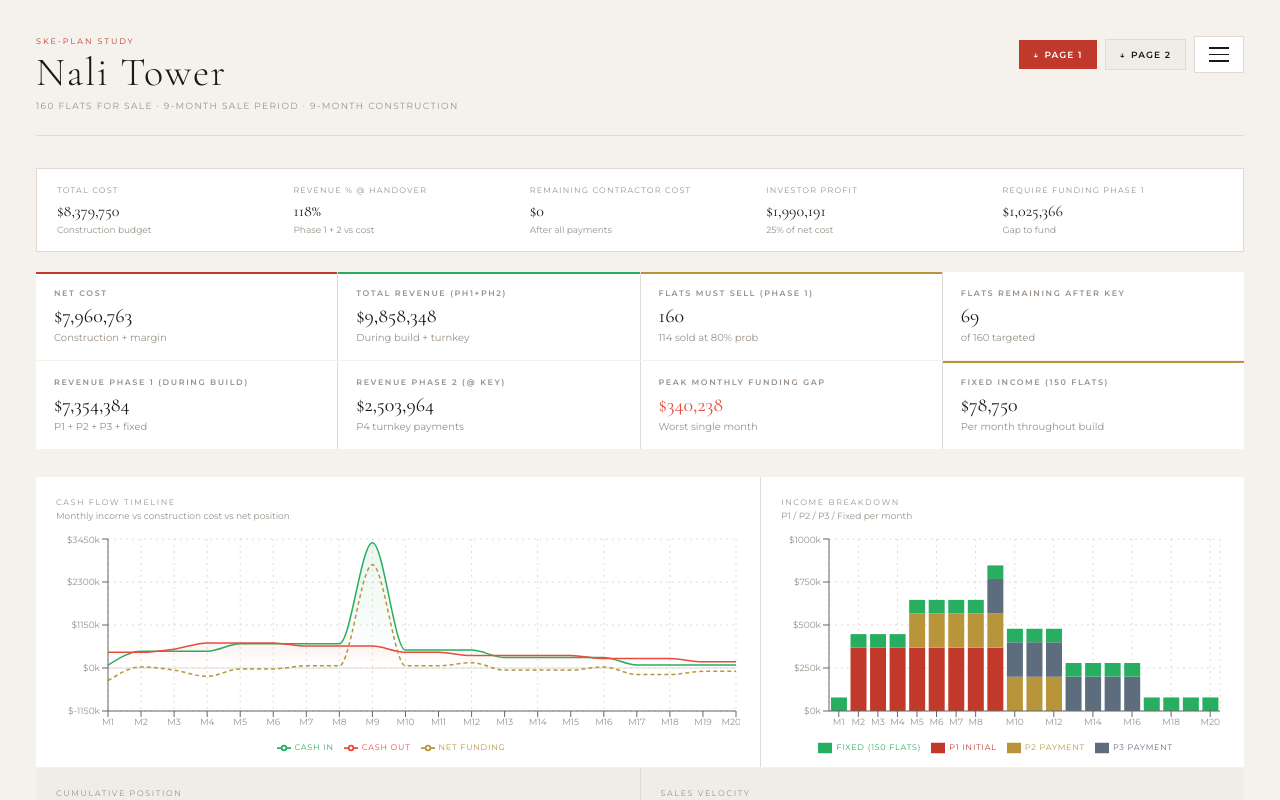
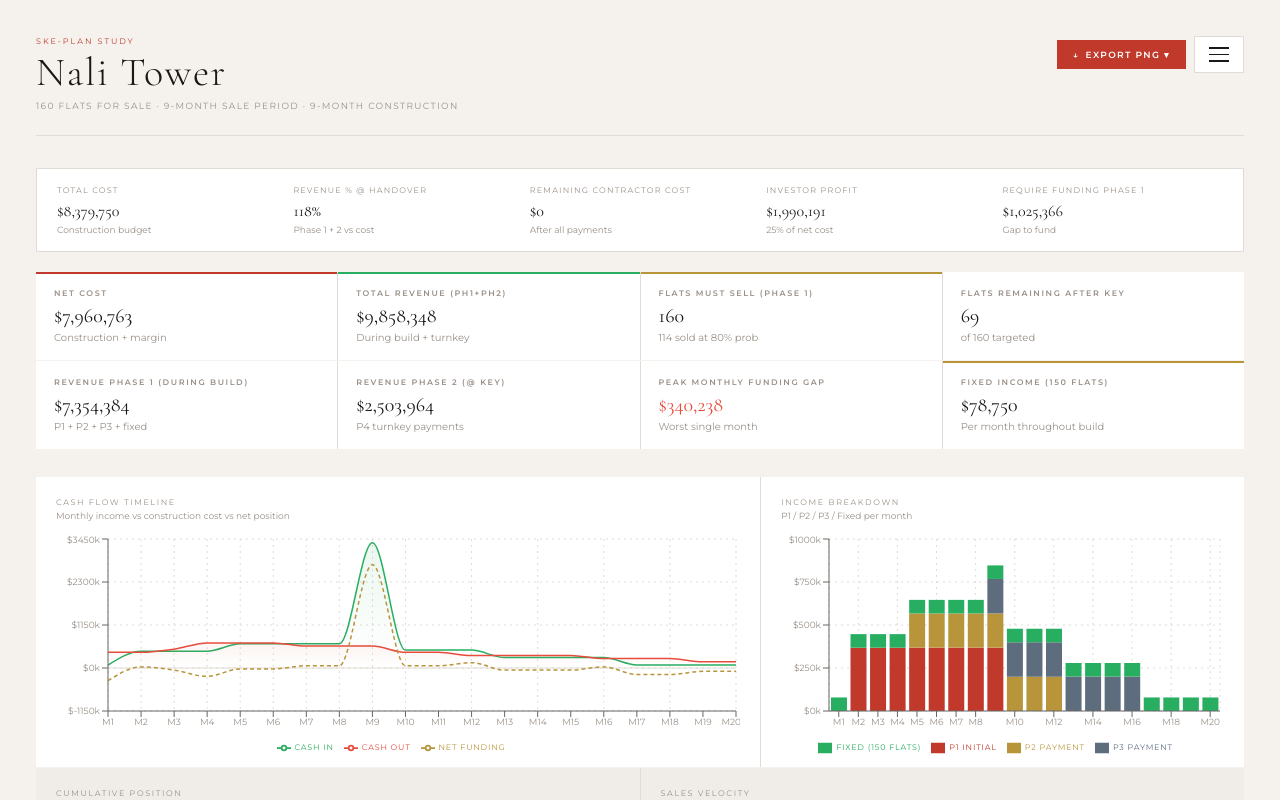
Before and after one commit to diyakawa21/analyzer-nali, a React (Vite) app: page / in a window 1280 px wide. Built offline with nearby package versions, Linux system fonts and the light colour scheme.

Commit message:
export dropdown 1 or 2 pages

```diff
--- a/src/NaliTowerAnalyzer.jsx
+++ b/src/NaliTowerAnalyzer.jsx
@@ -453,6 +453,7 @@ export default function App() {
   const [inputs, setInputs] = useState(DEFAULT_INPUTS);
   const [sidebarOpen, setSidebarOpen] = useState(false);
   const [exporting, setExporting] = useState(false);
+  const [showExportMenu, setShowExportMenu] = useState(false);
   const dashboardRef = useRef(null);
   const page1Ref = useRef(null);
   const page2Ref = useRef(null);
@@ -463,7 +464,7 @@ export default function App() {
 
   const r = results;
 
-  // Load html2canvas once and cache it
+  // Load html2canvas library from CDN
   async function loadHtml2Canvas() {
     if (window.html2canvas) return;
     const script = document.createElement('script');
@@ -472,37 +473,47 @@ export default function App() {
     await new Promise(resolve => script.onload = resolve);
   }
 
-  // Export Page 1: KPIs + Charts (top half of dashboard)
-  async function exportPage1() {
-    if (!page1Ref.current) return;
-    setExporting('page1');
+  // Export as 1 page — full dashboard in one PNG
+  async function exportOnePage() {
+    if (!dashboardRef.current) return;
+    setShowExportMenu(false);
+    setExporting(true);
     try {
       await loadHtml2Canvas();
-      const canvas = await window.html2canvas(page1Ref.current, {
+      const canvas = await window.html2canvas(dashboardRef.current, {
         scale: 2, useCORS: true, backgroundColor: '#f5f2ee', logging: false,
       });
       const link = document.createElement('a');
-      link.download = `Nali-Tower-Page1-${new Date().toISOString().slice(0,10)}.png`;
+      link.download = `Nali-Tower-Dashboard-${new Date().toISOString().slice(0,10)}.png`;
       link.href = canvas.toDataURL('image/png');
       link.click();
-    } catch(e) { alert('Export failed.'); }
+    } catch(e) { alert('Export failed. Please try again.'); }
     setExporting(false);
   }
 
-  // Export Page 2: Tables (flat breakdown + monthly schedule)
-  async function exportPage2() {
-    if (!page2Ref.current) return;
-    setExporting('page2');
+  // Export as 2 pages — Page1 (KPIs+charts) and Page2 (tables) as separate PNGs
+  async function exportTwoPages() {
+    if (!page1Ref.current || !page2Ref.current) return;
+    setShowExportMenu(false);
+    setExporting(true);
     try {
       await loadHtml2Canvas();
-      const canvas = await window.html2canvas(page2Ref.current, {
-        scale: 2, useCORS: true, backgroundColor: '#f5f2ee', logging: false,
-      });
-      const link = document.createElement('a');
-      link.download = `Nali-Tower-Page2-${new Date().toISOString().slice(0,10)}.png`;
-      link.href = canvas.toDataURL('image/png');
-      link.click();
-    } catch(e) { alert('Export failed.'); }
+      const date = new Date().toISOString().slice(0,10);
+      const opts = { scale: 2, useCORS: true, backgroundColor: '#f5f2ee', logging: false };
+      // Page 1
+      const c1 = await window.html2canvas(page1Ref.current, opts);
+      const l1 = document.createElement('a');
+      l1.download = `Nali-Tower-Page1-${date}.png`;
+      l1.href = c1.toDataURL('image/png');
+      l1.click();
+      // Short delay then Page 2
+      await new Promise(r => setTimeout(r, 800));
+      const c2 = await window.html2canvas(page2Ref.current, opts);
+      const l2 = document.createElement('a');
+      l2.download = `Nali-Tower-Page2-${date}.png`;
+      l2.href = c2.toDataURL('image/png');
+      l2.click();
+    } catch(e) { alert('Export failed. Please try again.'); }
     setExporting(false);
   }
 
@@ -558,28 +569,44 @@ export default function App() {
                   </p>
                 </div>
                 <div style={{ display: "flex", gap: 8, alignItems: "center" }}>
-                  {/* Export Page 1 button */}
-                  <button onClick={exportPage1} disabled={!!exporting} style={{
+                  {/* Export dropdown */}
+                  <div style={{ position: "relative" }}>
+                    <button onClick={() => setShowExportMenu(m => !m)} disabled={!!exporting} style={{
                       background: "var(--accent)", border: "none", color: "#fff",
-                    padding: "9px 14px", cursor: exporting ? "wait" : "pointer",
-                    fontSize: 9, fontWeight: 600, letterSpacing: "0.12em",
-                    textTransform: "uppercase", opacity: exporting === 'page1' ? 0.7 : 1,
-                    display: "flex", alignItems: "center", gap: 5,
+                      padding: "9px 16px", cursor: exporting ? "wait" : "pointer",
+                      fontSize: 9, fontWeight: 600, letterSpacing: "0.15em",
+                      textTransform: "uppercase", opacity: exporting ? 0.7 : 1,
+                      display: "flex", alignItems: "center", gap: 6,
                     }}>
                       <span>↓</span>
-                    {exporting === 'page1' ? "..." : "Page 1"}
+                      {exporting ? "Exporting..." : "Export PNG ▾"}
                     </button>
-                  {/* Export Page 2 button */}
-                  <button onClick={exportPage2} disabled={!!exporting} style={{
-                    background: "var(--surface2)", border: "1px solid var(--border)", color: "var(--text)",
-                    padding: "9px 14px", cursor: exporting ? "wait" : "pointer",
-                    fontSize: 9, fontWeight: 600, letterSpacing: "0.12em",
-                    textTransform: "uppercase", opacity: exporting === 'page2' ? 0.7 : 1,
-                    display: "flex", alignItems: "center", gap: 5,
+                    {showExportMenu && (
+                      <div style={{
+                        position: "absolute", top: "calc(100% + 4px)", right: 0,
+                        background: "var(--surface)", border: "1px solid var(--border)",
+                        zIndex: 200, minWidth: 160, boxShadow: "0 4px 16px rgba(0,0,0,0.1)",
                       }}>
-                    <span>↓</span>
-                    {exporting === 'page2' ? "..." : "Page 2"}
+                        <button onClick={exportOnePage} style={{
+                          width: "100%", padding: "10px 16px", background: "transparent",
+                          border: "none", borderBottom: "1px solid var(--border)",
+                          textAlign: "left", cursor: "pointer", fontSize: 10,
+                          color: "var(--text)", fontWeight: 600, letterSpacing: "0.1em",
+                          textTransform: "uppercase",
+                        }}>
+                          ↓ 1 Page (full)
                         </button>
+                        <button onClick={exportTwoPages} style={{
+                          width: "100%", padding: "10px 16px", background: "transparent",
+                          border: "none", textAlign: "left", cursor: "pointer", fontSize: 10,
+                          color: "var(--text)", fontWeight: 600, letterSpacing: "0.1em",
+                          textTransform: "uppercase",
+                        }}>
+                          ↓ 2 Pages (split)
+                        </button>
+                      </div>
+                    )}
+                  </div>
                   {/* Hamburger button */}
                   <button onClick={() => setSidebarOpen(true)} style={{
                     background: "var(--surface)", border: "1px solid var(--border)",
```
Lines whose indentation alone changed are shown as unchanged.
